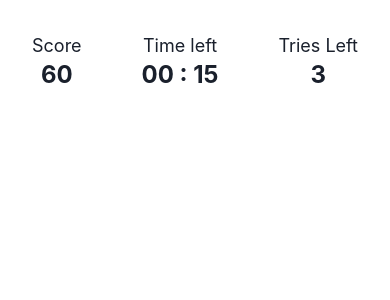
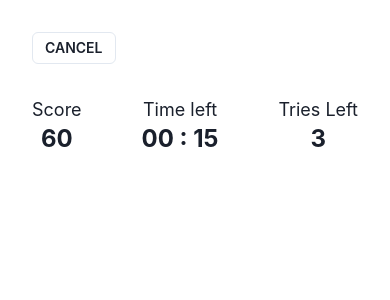
Before and after one commit to TebzaTheMan/ColorDash, a Next.js app: page /play in a window 390 px wide. Shown: the top 300 px of the page. Built offline with nearby package versions, Linux system fonts and the light colour scheme.

Commit message:
feat: add cancel button on Inforbar for mobile

```diff
--- a/features/Infobar/components/Infobar.tsx
+++ b/features/Infobar/components/Infobar.tsx
@@ -1,10 +1,25 @@
-import { Flex } from "@chakra-ui/react";
+import { Box, Flex } from "@chakra-ui/react";
 import { Score } from "./Score";
 import { Timer } from "./Timer";
 import { Tries } from "./Tries";
+import { Button } from "@chakra-ui/react";
+import Link from "next/link";
+import { useMediaQuery } from "@chakra-ui/react";
 
 export function Infobar() {
+  const [isMobile] = useMediaQuery("(max-width: 768px)");
   return (
+    <>
+      {isMobile && (
+        <Box marginTop="8" marginLeft="8">
+          <Link href="/" passHref>
+            <Button size="sm" variant="outline">
+              CANCEL
+            </Button>
+          </Link>
+        </Box>
+      )}
+
       <Flex
         alignItems="center"
         marginTop="8"
@@ -16,5 +31,6 @@ export function Infobar() {
         <Timer />
         <Tries />
       </Flex>
+    </>
   );
 }
```
Lines whose indentation alone changed are shown as unchanged.
